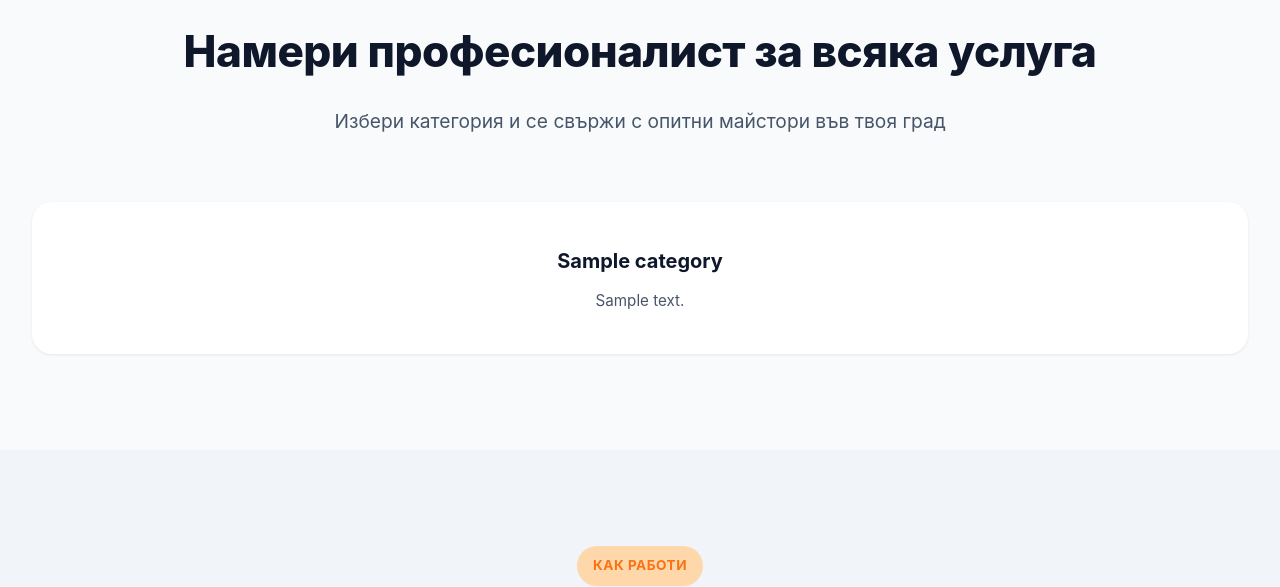
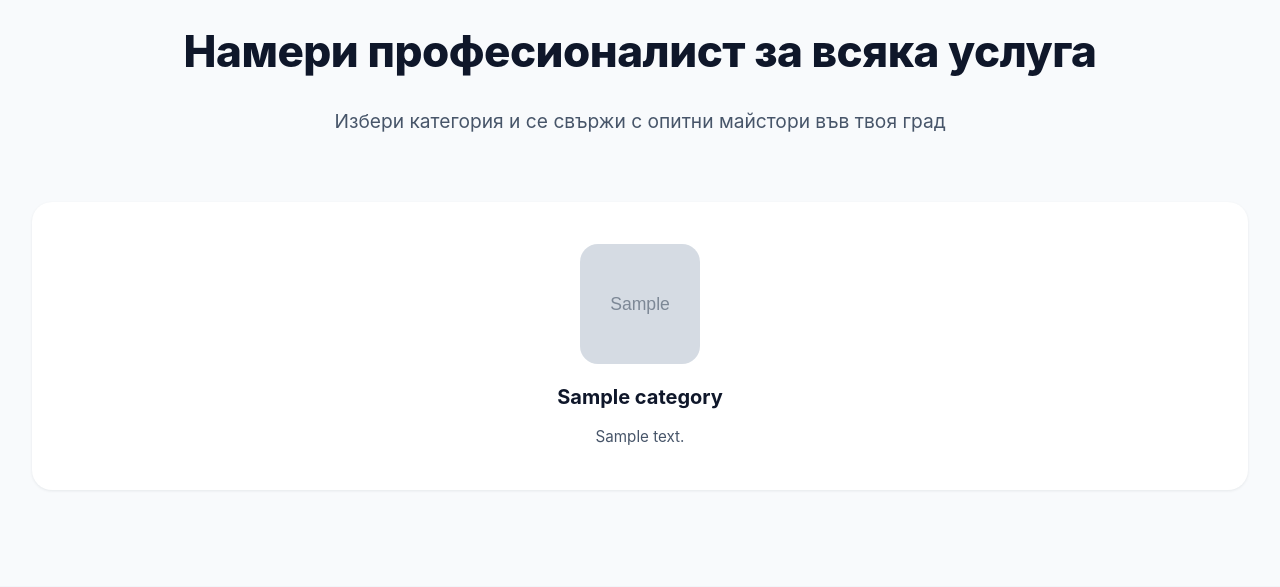
Before and after one commit to mymriffer-eng/bgmajstor, a Django app: page / in a window 1280 px wide. Shown: the part 992-1579 px from the top of the page. Run offline with Django 5.2, Linux system fonts and the light colour scheme; tables that the repository leaves empty hold one stand-in row (values such as "Sample post"); grey boxes marked "Sample" are stand-in pictures.

Commit message:
Fix homepage category image display

```diff
--- a/templates/home.html
+++ b/templates/home.html
@@ -63,6 +63,13 @@
         <div class="categories-grid">
             {% for category in categories %}
             <a href="{% url 'category_detail' slug=category.slug %}" class="category-card">
+                {% if category.image %}
+                <div class="category-card-image">
+                    <img src="{{ category.image.url }}" alt="{{ category.name }}" loading="lazy">
+                </div>
+                {% else %}
+                <span class="category-card-icon">{{ category.icon|default:'🔧' }}</span>
+                {% endif %}
                 <h3>{{ category.name }}</h3>
                 <p>{{ category.description|truncatewords:15 }}</p>
             </a>
@@ -180,6 +187,34 @@
 </section>
 
 <style>
+    .category-card-image {
+        width: 100%;
+        max-width: 120px;
+        height: 120px;
+        margin: 0 auto 1rem;
+        border-radius: 18px;
+        overflow: hidden;
+        background: rgba(255,255,255,0.1);
+        display: flex;
+        align-items: center;
+        justify-content: center;
+    }
+
+    .category-card-image img {
+        width: 100%;
+        height: 100%;
+        object-fit: cover;
+        display: block;
+    }
+
+    .category-card-icon {
+        display: block;
+        text-align: center;
+        font-size: 3rem;
+        margin-bottom: 1rem;
+        line-height: 1;
+    }
+
     /* Recent Professionals Section Styles */
     .professionals-grid {
         display: grid;
```
